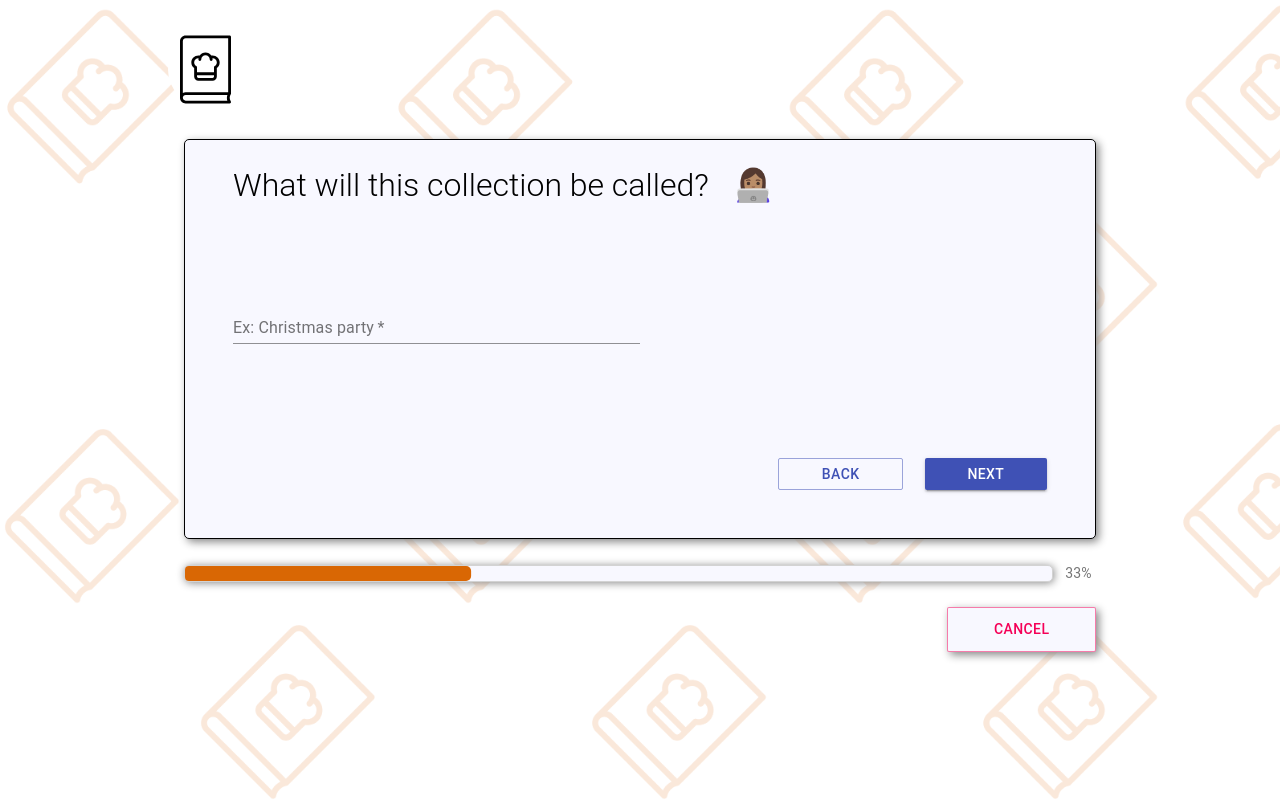
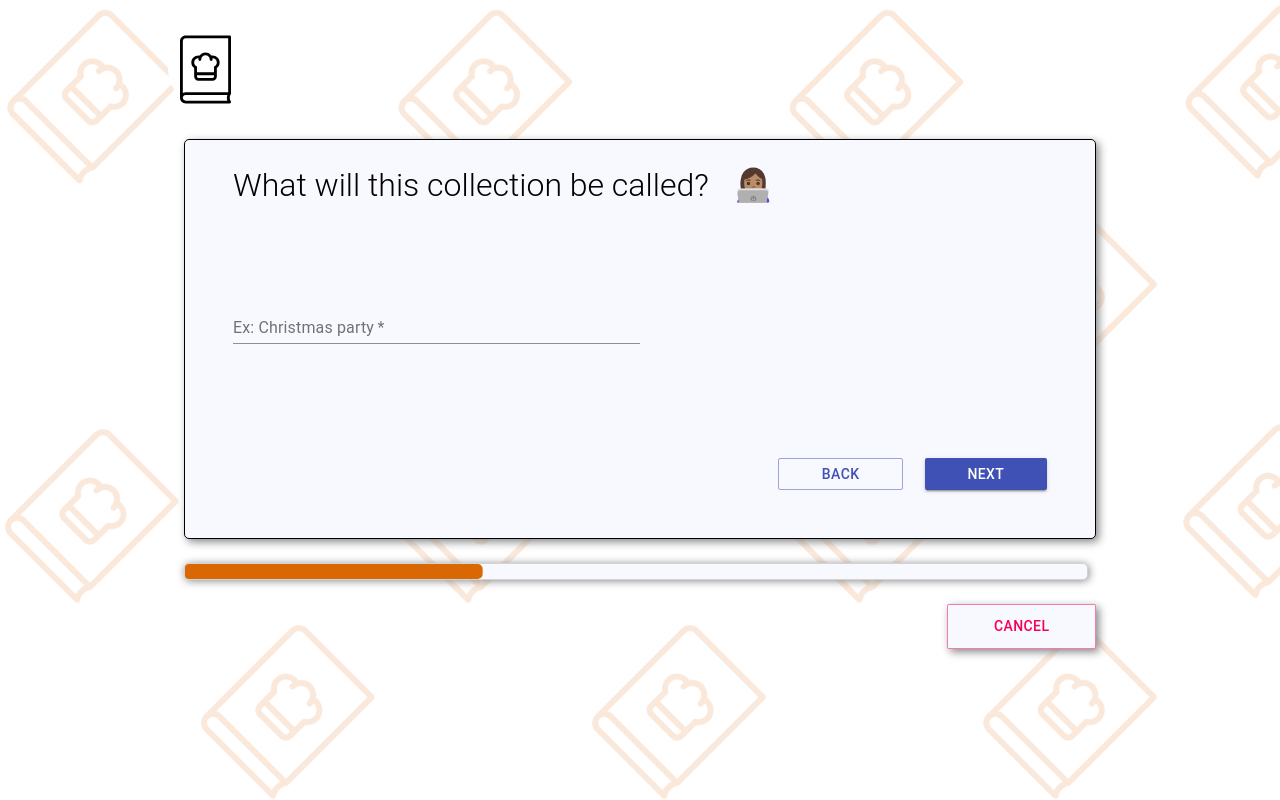
Before and after one commit to cookbookorganisation/front-end, a React (Create React App) app: page /uploadcollection/name in a window 1280 px wide. Built offline with nearby package versions, Linux system fonts and the light colour scheme.

Commit message:
deletes percentage completed on progress bars in upload collection forms

```diff
--- a/src/components/forms/UploadCollections/UploadCollection_description.js
+++ b/src/components/forms/UploadCollections/UploadCollection_description.js
@@ -123,11 +123,6 @@
                 <Box className={classes.fullWidth} mr={1}>
                     <BorderLinearProgress variant="determinate" value={66} />
                 </Box>
-                <Box minWidth={35}>
-                    <Typography variant="body2" color="textSecondary">
-                        66%
-                    </Typography>
-                </Box>
             </Box>
             <div className={classes.cancelDiv}>
                 <Button variant="outlined" color="secondary" className={classes.cancel} onClick={handleCancel}>
--- a/src/components/forms/UploadCollections/UploadCollection_name.js
+++ b/src/components/forms/UploadCollections/UploadCollection_name.js
@@ -124,11 +124,6 @@
                 <Box className={classes.fullWidth} mr={1}>
                     <BorderLinearProgress variant="determinate" value={33} />
                 </Box>
-                <Box minWidth={35}>
-                    <Typography variant="body2" color="textSecondary">
-                        33%
-                    </Typography>
-                </Box>
             </Box>
             <div className={classes.cancelDiv}>
                 <Button variant="outlined" color="secondary" className={classes.cancel} onClick={handleCancel}>
--- a/src/components/forms/UploadCollections/UploadCollection_photo.js
+++ b/src/components/forms/UploadCollections/UploadCollection_photo.js
@@ -171,11 +171,6 @@
                 <Box className={classes.fullWidth} mr={1}>
                     <BorderLinearProgress variant="determinate" value={100} />
                 </Box>
-                <Box minWidth={35}>
-                    <Typography variant="body2" color="textSecondary">
-                        100%
-                    </Typography>
-                </Box>
             </Box>
             <div className={classes.cancelDiv}>
                 <Button variant="outlined" color="secondary" className={classes.cancel} onClick={handleCancel}>
```
